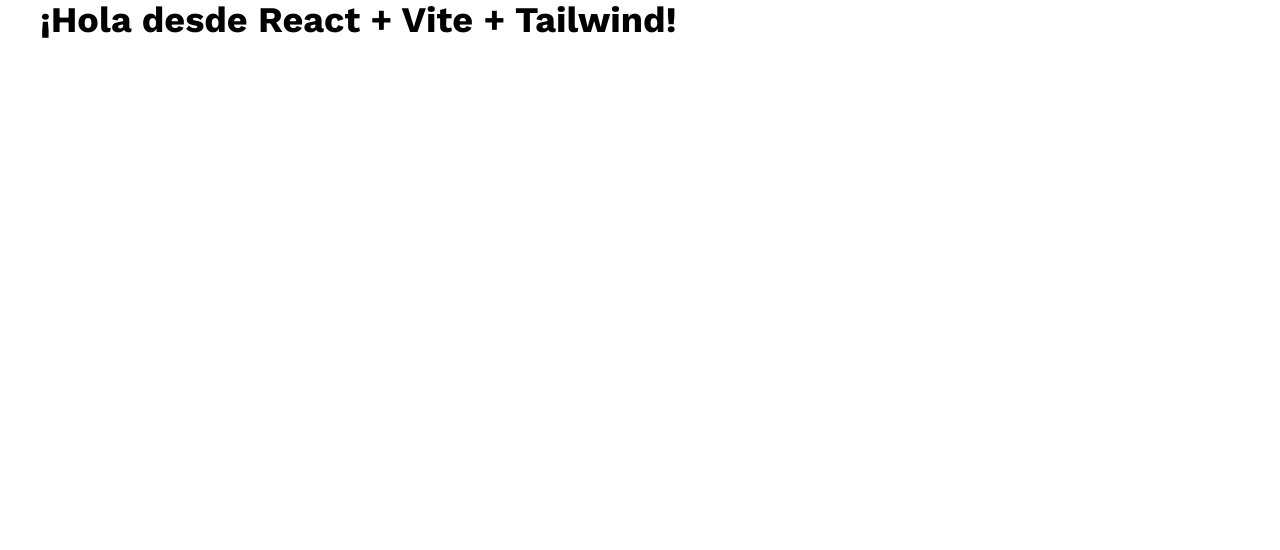
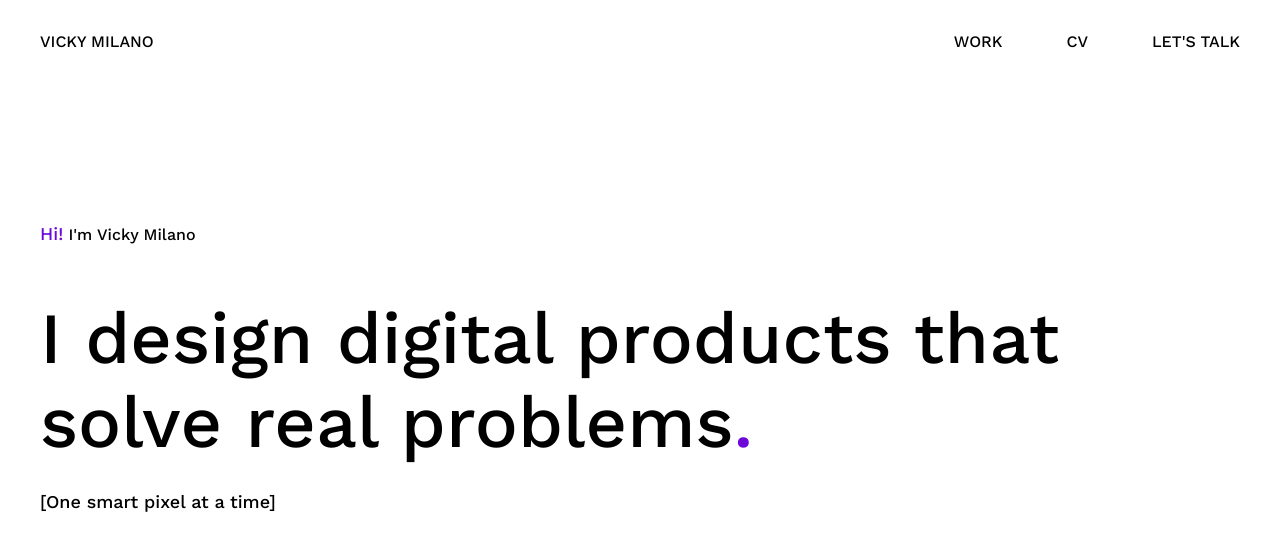
Before and after one commit to vickymilano/vickymilano.github.io, a React (Vite) app: page / in a window 1280 px wide. Shown: the top 550 px of the page. Built offline with nearby package versions, Linux system fonts and the light colour scheme.

Commit message:
Basic fold

```diff
--- a/src/App.tsx
+++ b/src/App.tsx
@@ -4,9 +4,27 @@
   return (
     <Page>
       <Section>
-        <h1 className='text-4xl font-bold'>
-          ¡Hola desde React + Vite + Tailwind!
-        </h1>
+        <div className='flex justify-between items-center h-[84px] font-medium'>
+          <div>
+            <a href='#'>VICKY MILANO</a>
+          </div>
+          <div className='flex gap-16'>
+            <a href='#'>WORK</a>
+            <a href='#'>CV</a>
+            <a href='#'>LET'S TALK</a>
+          </div>
+        </div>
+        <div className='flex flex-col mt-[136px] font-medium'>
+          <p>
+            <span className='text-medium text-purple'>Hi!</span> I'm Vicky
+            Milano
+          </p>
+          <p className='mt-[48px] text-xxlarge'>
+            I design digital products that solve real problems
+            <span className='text-purple'>.</span>
+          </p>
+          <p className='mt-[24px] text-medium'>[One smart pixel at a time]</p>
+        </div>
       </Section>
     </Page>
   )
--- a/src/components/Section.tsx
+++ b/src/components/Section.tsx
@@ -1,19 +1,22 @@
+import { BackgroundColor } from '../types/colors'
+import { getBackgroundClass } from '../utils/colors'
+
 interface Props {
   children: React.ReactNode
   className?: string
   fluid?: boolean
+  background?: BackgroundColor
 }
 
 const Section: React.FC<Props> = ({
   children,
   className = '',
   fluid = false,
+  background = 'white',
 }) => {
   return (
-    <section
-      className={`w-full ${fluid ? '' : 'max-w-page mx-auto'} ${className}`}
-    >
-      {children}
+    <section className={`${getBackgroundClass(background)} ${className}`}>
+      <div className={fluid ? '' : 'max-w-page mx-auto'}>{children}</div>
     </section>
   )
 }
--- /dev/null
+++ b/src/types/colors.ts
@@ -0,0 +1,6 @@
+export type BackgroundColor =
+  | 'white'
+  | 'grey'
+  | 'purple'
+  | 'blue'
+  | 'purple-light'
--- /dev/null
+++ b/src/utils/colors.ts
@@ -0,0 +1,13 @@
+import { BackgroundColor } from '../types/colors'
+
+export const getBackgroundClass = (color: BackgroundColor): string => {
+  const backgroundClasses: Record<BackgroundColor, string> = {
+    white: 'bg-white',
+    grey: 'bg-grey',
+    purple: 'bg-purple',
+    blue: 'bg-blue',
+    'purple-light': 'bg-purple-light',
+  }
+
+  return backgroundClasses[color]
+}
--- a/tailwind.config.js
+++ b/tailwind.config.js
@@ -8,6 +8,24 @@
       maxWidth: {
         page: '1200px',
       },
+      fontSize: {
+        small: ['16px', { lineHeight: '19px' }],
+        medium: ['18px', { lineHeight: '28px' }],
+        large: ['32px', { lineHeight: '38px' }],
+        xlarge: ['60px', { lineHeight: '66px' }],
+        xxlarge: ['72px', { lineHeight: '84px' }],
+      },
+      colors: {
+        white: '#ffffff',
+        grey: '#ECEBEC',
+        purple: {
+          light: '#C8A3F0',
+          DEFAULT: '#6D09D8',
+        },
+        blue: {
+          light: '#A3CDF0',
+        },
+      },
     },
   },
   plugins: [],
```
